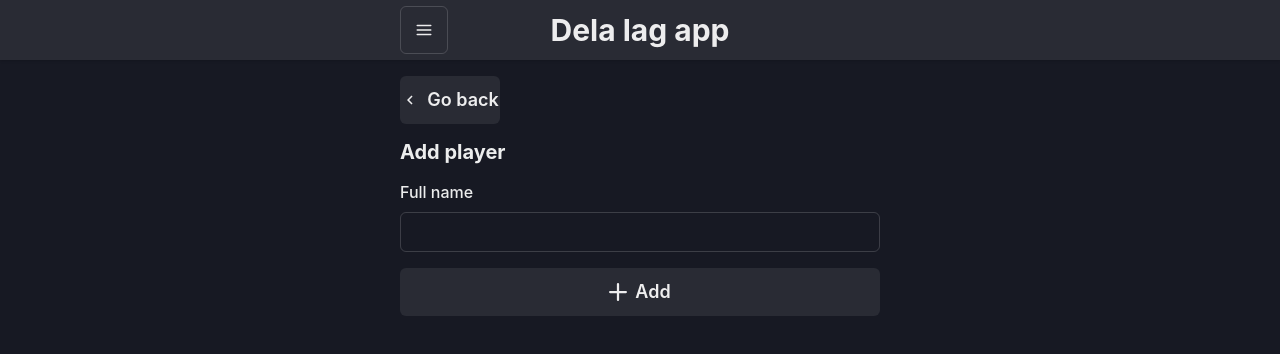
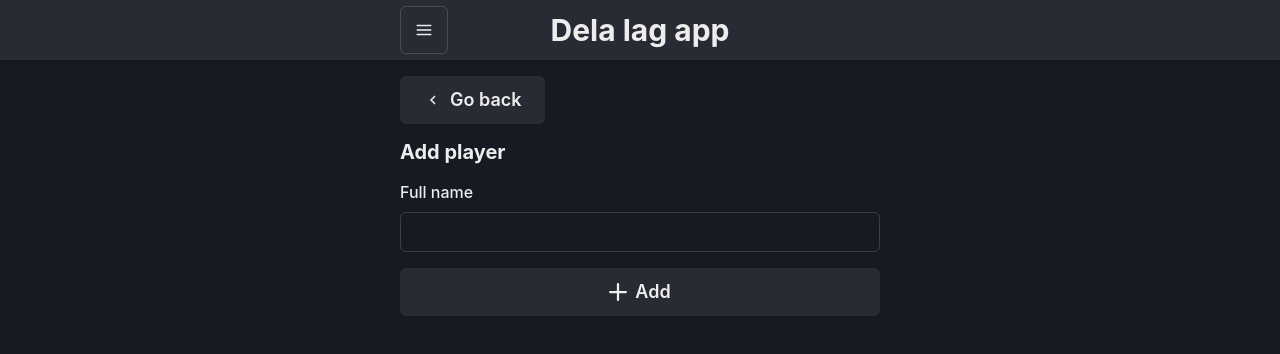
Before and after one commit to iamrane/team-shuffle, a Next.js app: page / in a window 1280 px wide. Both pictures are taken after a click on the button "Next". Shown: the top 354 px of the page. Built offline with nearby package versions, Linux system fonts and the light colour scheme.

Commit message:
Made back buttons auto width

```diff
--- a/components/PlayerForm.js
+++ b/components/PlayerForm.js
@@ -21,7 +21,7 @@ export default function PlayerForm() {
             <Stack spacing={4}>
                 <Button
                     size="lg"
-                    w="100px"
+                    alignSelf="start"
                     leftIcon={<ChevronLeftIcon />}
                     onClick={() => setView('configuration')}
                 >
--- a/components/Teams.js
+++ b/components/Teams.js
@@ -14,7 +14,7 @@ export default function Teams() {
         <Stack spacing={4}>
             <Button
                 size="lg"
-                w="100px"
+                alignSelf="start"
                 leftIcon={<ChevronLeftIcon />}
                 onClick={() => setView('players')}
             >
```
